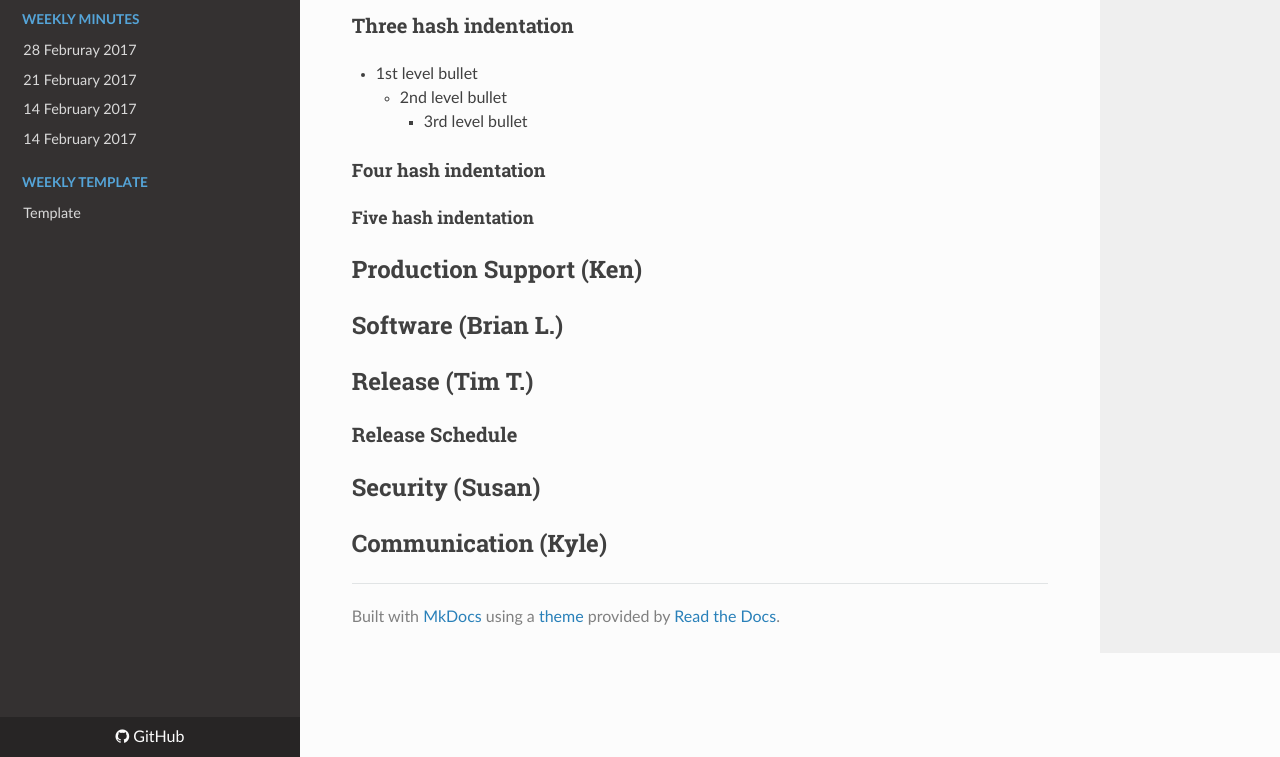
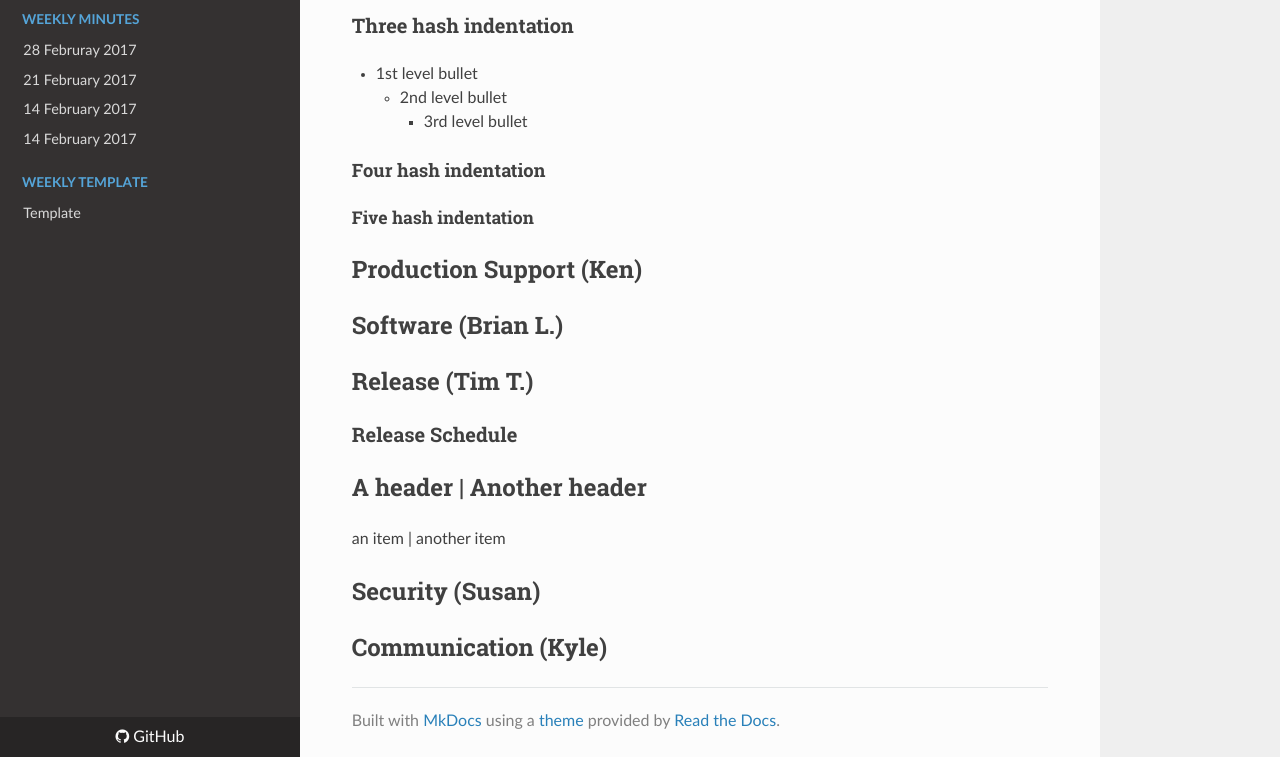
Before and after one commit to zsshah/production, an MkDocs documentation site: the page built from docs/WeeklyMinutes/7Feb2017.md, in a window 1280 px wide and 900 px high, scrolled down 2028 px, cut to the strip 143-900 px from the top of the window. Built offline with MkDocs 1.6.1, drawn with Linux system fonts in a browser that asks for light colours; nearby versions of some CDN libraries; old or Windows-style settings are respelled for this version of MkDocs.

Commit message:
Update 7Feb2017.md

```diff
--- a/docs/WeeklyMinutes/7Feb2017.md
+++ b/docs/WeeklyMinutes/7Feb2017.md
@@ -45,6 +45,10 @@
 
 ## Release (Tim T.)
 ### Release Schedule
+A header | Another header
+--------------------------
+an item | another item
+
 
 ## Security (Susan)
 
```
